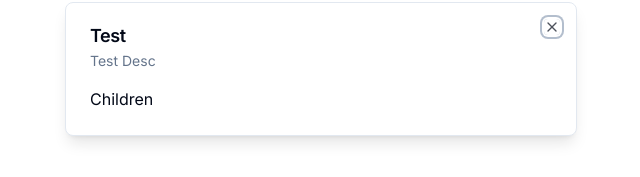
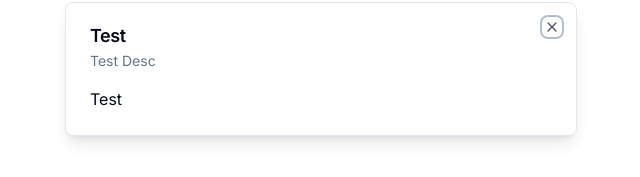
Before and after one commit to Awais512/Ecommerce-Admin-Panel, a Next.js app: page / in a window 1280 px wide. Shown: the part 331-508 px from the top of the page, without its empty margins (319-959 px from the left). Built offline with nearby package versions, Linux system fonts and the light colour scheme.

Commit message:
Modal Store Setup

```diff
--- a/app/(root)/page.tsx
+++ b/app/(root)/page.tsx
@@ -6,7 +6,7 @@ export default function Home() {
   return (
     <div className="p-4">
       <Modal isOpen onClose={() => {}} title="Test" description="Test Desc">
-        Children
+        Test
       </Modal>
     </div>
   );
--- a/package.json
+++ b/package.json
@@ -28,6 +28,7 @@
     "tailwind-merge": "^1.13.2",
     "tailwindcss": "3.3.2",
     "tailwindcss-animate": "^1.0.6",
-    "typescript": "5.1.6"
+    "typescript": "5.1.6",
+    "zustand": "^4.3.9"
   }
 }
```
Also changed, not shown: hooks/use-store-modal.ts (added, +13 -0 lines), 1 other file (tests, documents, lock files or other folders).
